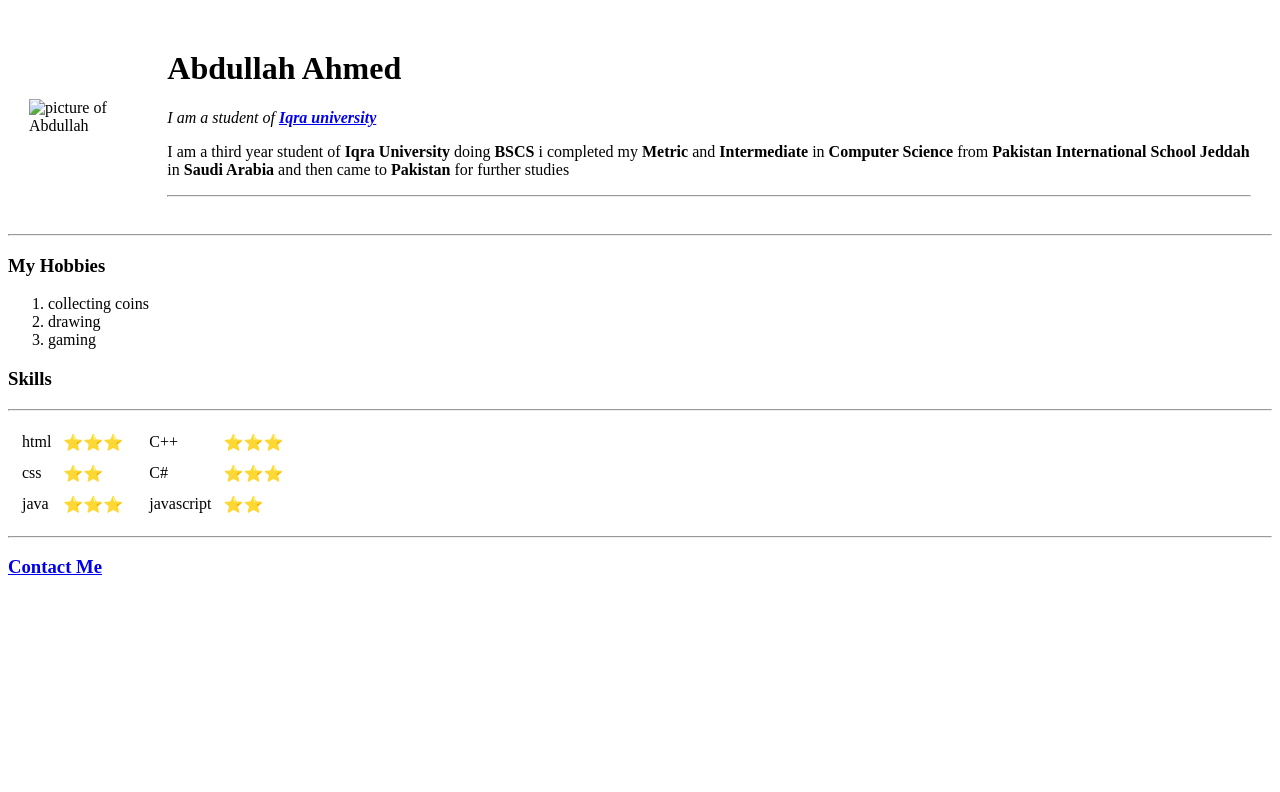
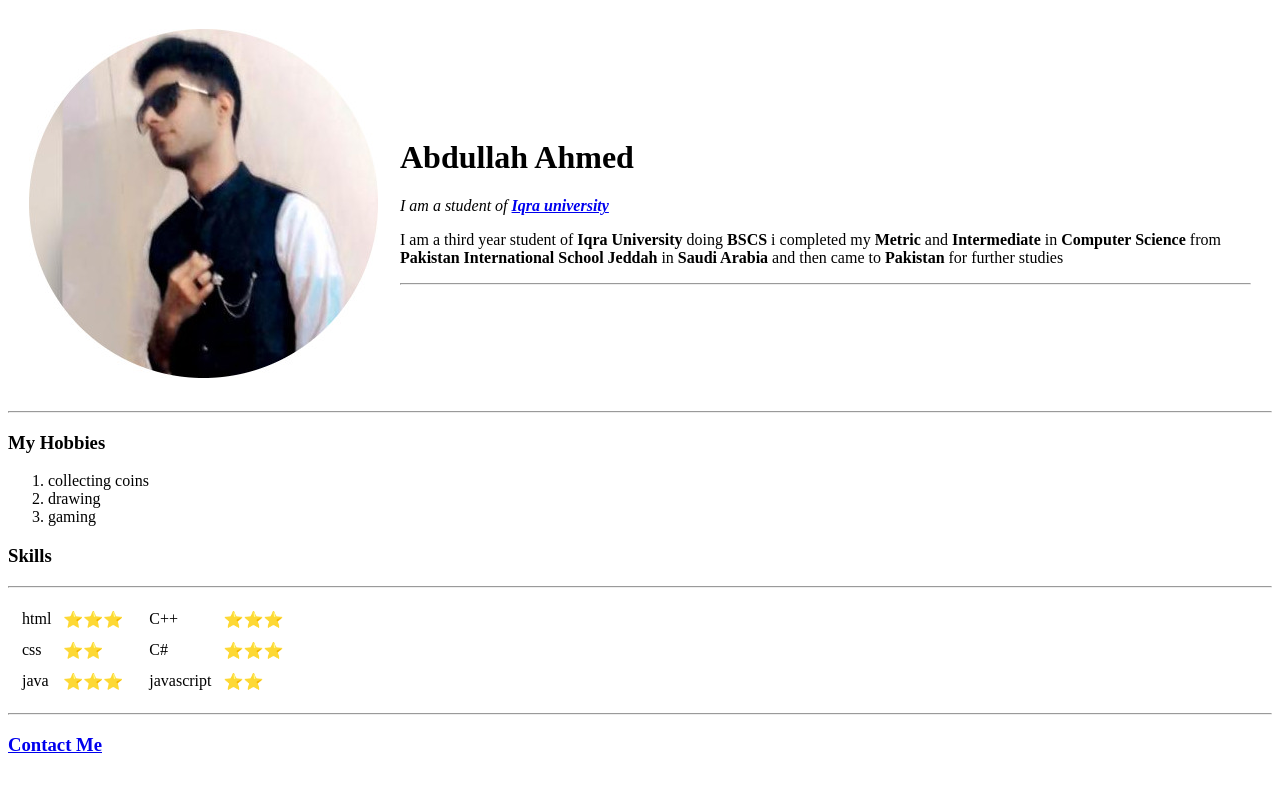
Before and after one commit to Abdullah-Ahmed-I/My-CV, a plain HTML site: page index.html in a window 1280 px wide. Drawn offline with Linux system fonts and the light colour scheme.

Commit message:
Update index.html

```diff
--- a/index.html
+++ b/index.html
@@ -9,7 +9,7 @@
 <body>
     <table cellspacing="20">
         <tr>
-            <td><img src="/Abdullah-modified.png" alt="picture of Abdullah"></td>
+            <td><img src="/Abdullah-modified.jpg" alt="picture of Abdullah"></td>
             <td><h1>Abdullah Ahmed</h1>
                 <p><em>I am a student of <strong><a href="https://iqra.edu.pk/">Iqra university</a></strong></em></p>
                 <p>I am a third year student of <strong>Iqra University</strong> doing <strong>BSCS</strong> i completed my <strong>Metric</strong> and <strong>Intermediate</strong> in <strong>Computer Science</strong> from <strong>Pakistan International School Jeddah</strong> in <strong>Saudi Arabia</strong> and then came to <strong>Pakistan</strong> for further studies</p>
```
